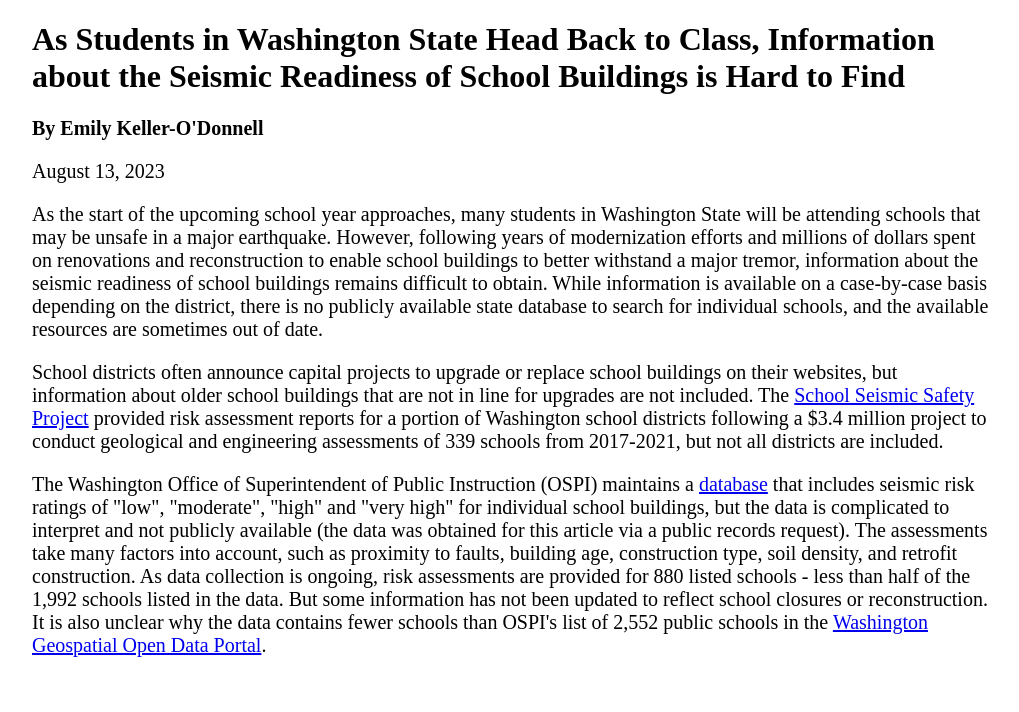
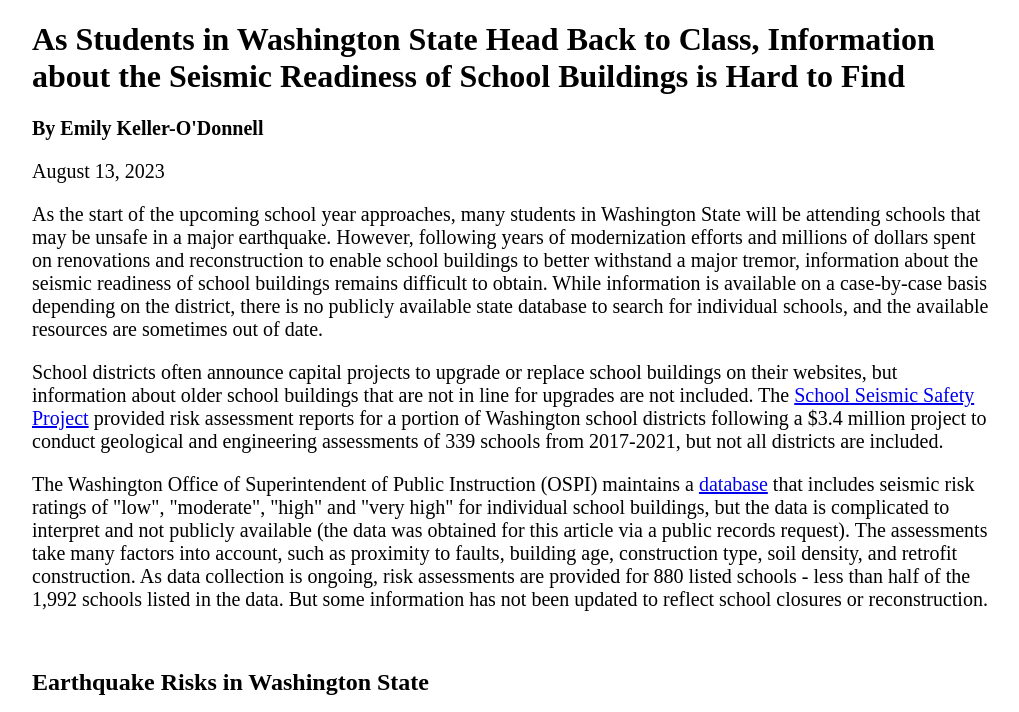
Before and after one commit to efkodon/seismic-schools-mapping, a plain HTML site: page index.html in a window 1280 px wide. Shown: the top 712 px of the page, without its empty margins (51-1070 px from the left). Drawn offline with nearby package versions, Linux system fonts and the light colour scheme; a script that the page names is missing.

Commit message:
updated index.html

```diff
--- a/index.html
+++ b/index.html
@@ -88,7 +88,7 @@
   <p>August 13, 2023</p>
   <p>As the start of the upcoming school year approaches, many students in Washington State will be attending schools that may be unsafe in a major earthquake. However, following years of modernization efforts and millions of dollars spent on renovations and reconstruction to enable school buildings to better withstand a major tremor, information about the seismic readiness of school buildings remains difficult to obtain. While information is available on a case-by-case basis depending on the district, there is no publicly available state database to search for individual schools, and the available resources are sometimes out of date.</p>
   <p>School districts often announce capital projects to upgrade or replace school buildings on their websites, but information about older school buildings that are not in line for upgrades are not included. The <a href="https://www.dnr.wa.gov/school-seismic-safety">School Seismic Safety Project</a> provided risk assessment reports for a portion of Washington school districts following a $3.4 million project to conduct geological and engineering assessments of 339 schools from 2017-2021, but not all districts are included.</p>
-  <p>The Washington Office of Superintendent of Public Instruction (OSPI) maintains a <a href="https://www.k12.wa.us/policy-funding/school-buildings-facilities/information-and-condition-schools-icos">database</a> that includes seismic risk ratings of "low", "moderate", "high" and "very high" for individual school buildings, but the data is complicated to interpret and not publicly available (the data was obtained for this article via a public records request). The assessments take many factors into account, such as proximity to faults, building age, construction type, soil density, and retrofit construction. As data collection is ongoing, risk assessments are provided for 880 listed schools - less than half of the 1,992 schools listed in the data.  But some information has not been updated to reflect school closures or reconstruction. It is also unclear why the data contains fewer schools than OSPI's list of 2,552 public schools in the <a href="https://geo.wa.gov/datasets/23bbd746f9924c149681815cfd2a6300_0/about">Washington Geospatial Open Data Portal</a>. </p>
+  <p>The Washington Office of Superintendent of Public Instruction (OSPI) maintains a <a href="https://www.k12.wa.us/policy-funding/school-buildings-facilities/information-and-condition-schools-icos">database</a> that includes seismic risk ratings of "low", "moderate", "high" and "very high" for individual school buildings, but the data is complicated to interpret and not publicly available (the data was obtained for this article via a public records request). The assessments take many factors into account, such as proximity to faults, building age, construction type, soil density, and retrofit construction. As data collection is ongoing, risk assessments are provided for 880 listed schools - less than half of the 1,992 schools listed in the data.  But some information has not been updated to reflect school closures or reconstruction. </p>
   <br>
   <h2>Earthquake Risks in Washington State</h2>
   <p>The Washington State Department of Natural Resources lists <a href="https://www.dnr.wa.gov/seismic-scenarios#list-of-scenarios-for-download">20 potential seismic events</a> that could strike the state. The last major earthquake to hit the region was the 6.8 magnitude Nisqually quake in 2001, which occurred at night, when school children were not in class.</p>
```
Also changed, not shown: 1 other file.
